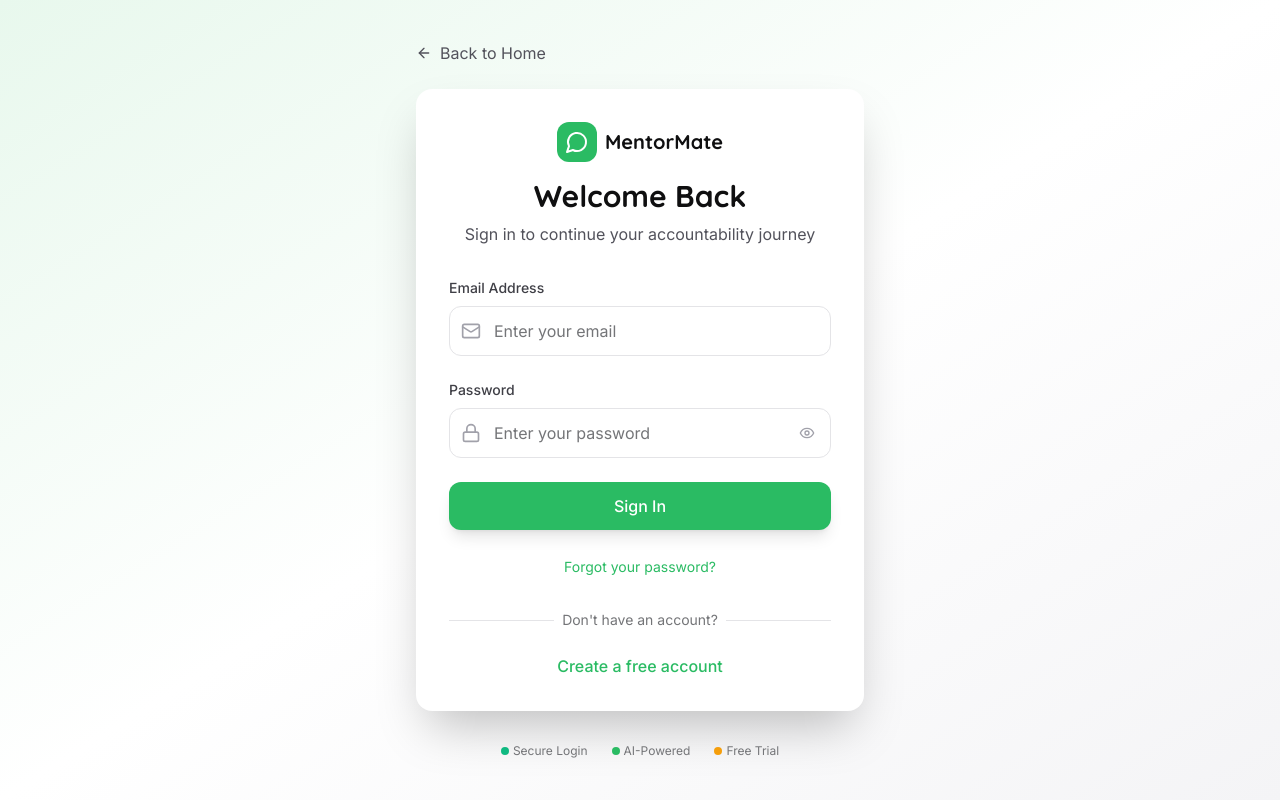
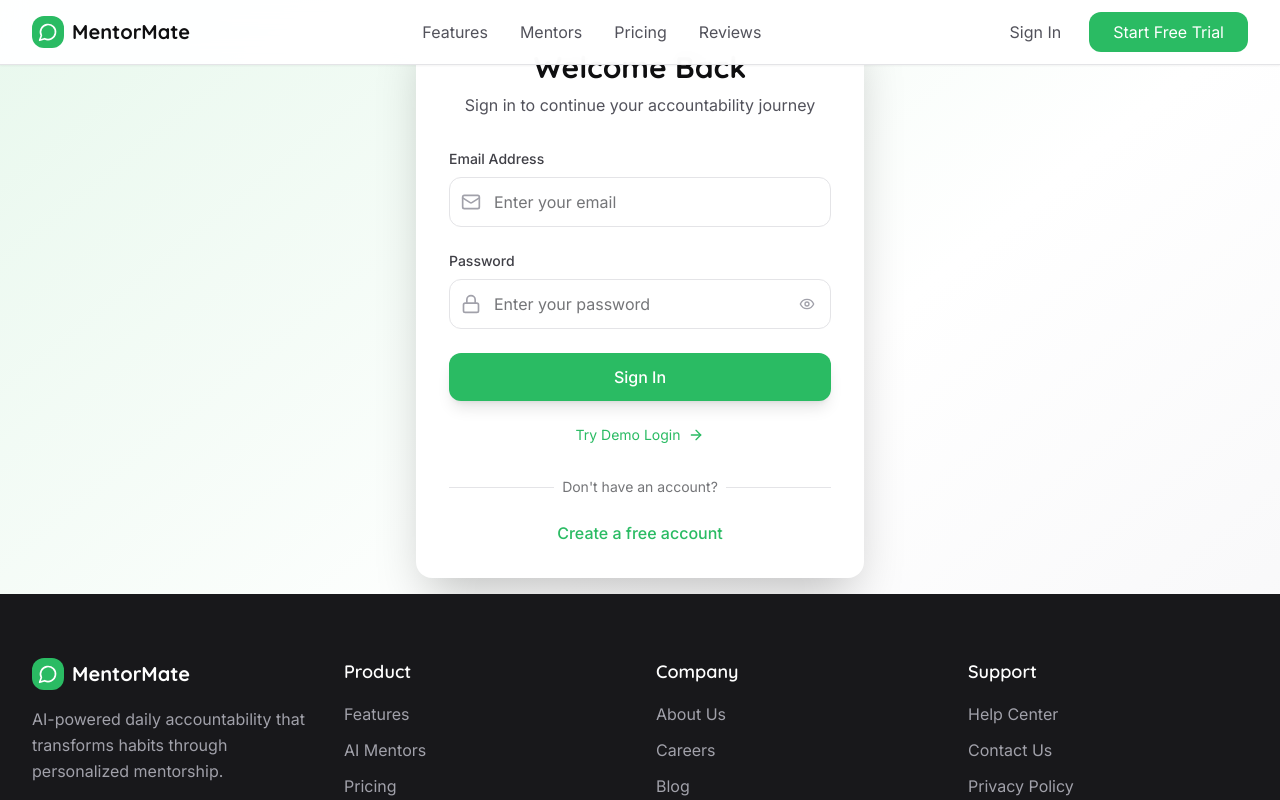
Before and after one commit to msnandhis/mentormate, a React (Vite) app: page /login in a window 1280 px wide. Shown: the top 800 px of the page. Built offline with nearby package versions, Linux system fonts and the light colour scheme; no server answers.

Commit message:
Update Login and Register Pages

```diff
--- a/src/components/auth/LoginPage.tsx
+++ b/src/components/auth/LoginPage.tsx
@@ -1,7 +1,9 @@
 import React, { useState } from 'react';
 import { Link, useNavigate } from 'react-router-dom';
-import { Mail, Lock, Eye, EyeOff, Loader2, ArrowLeft, MessageCircle } from 'lucide-react';
+import { Mail, Lock, Eye, EyeOff, Loader2, ArrowRight } from 'lucide-react';
 import { useAuth } from '../../contexts/AuthContext';
+import { Header } from '../Header';
+import { Footer } from '../Footer';
 
 export const LoginPage: React.FC = () => {
   const navigate = useNavigate();
@@ -22,7 +24,7 @@ export const LoginPage: React.FC = () => {
 
       if (signInError) {
         setError(signInError.message);
-      } else if (data.user) {
+      } else if (data?.user) {
         navigate('/');
       }
     } catch (err: any) {
@@ -32,37 +34,25 @@ export const LoginPage: React.FC = () => {
     }
   };
 
+  const handleDemoLogin = () => {
+    setEmail('nandy@voiceshop.netlify.app');
+    setPassword('nandy@voiceshop.netlify.app');
+  };
+
   return (
-    <div className="min-h-screen bg-gradient-to-br from-primary-50 via-background to-accent flex items-center justify-center p-4">
+    <div className="min-h-screen bg-gradient-to-br from-primary-50 via-background to-accent flex flex-col">
+      <Header />
+
+      <div className="flex-1 flex items-center justify-center p-4">
         <div className="w-full max-w-md">
-        {/* Back Button */}
-        <button
-          onClick={() => navigate('/')}
-          className="mb-6 flex items-center space-x-2 text-neutral-600 hover:text-primary transition-colors group"
-        >
-          <ArrowLeft className="w-4 h-4 group-hover:-translate-x-1 transition-transform" />
-          <span className="font-body">Back to Home</span>
-        </button>
-
           {/* Main Card */}
           <div className="bg-white rounded-2xl p-8 shadow-2xl border border-white/50">
-          {/* Logo & Header */}
-          <div className="text-center mb-8">
-            <div className="flex items-center justify-center space-x-2 mb-4">
-              <div className="w-10 h-10 bg-primary rounded-lg flex items-center justify-center">
-                <MessageCircle className="w-6 h-6 text-white" />
-              </div>
-              <span className="font-heading font-bold text-xl text-foreground">
-                MentorMate
-              </span>
-            </div>
-            <h1 className="font-heading font-bold text-3xl text-foreground mb-2">
+            <h1 className="font-heading font-bold text-3xl text-foreground mb-2 text-center">
               Welcome Back
             </h1>
-            <p className="font-body text-neutral-600">
+            <p className="font-body text-neutral-600 text-center mb-8">
               Sign in to continue your accountability journey
             </p>
-          </div>
 
             {/* Form */}
             <form onSubmit={handleSubmit} className="space-y-6">
@@ -125,10 +115,14 @@ export const LoginPage: React.FC = () => {
               </button>
             </form>
 
-          {/* Forgot Password */}
+            {/* Demo Login */}
             <div className="mt-6 text-center">
-            <button className="font-body text-sm text-primary hover:text-primary-600 transition-colors">
-              Forgot your password?
+              <button
+                onClick={handleDemoLogin}
+                className="font-body text-sm text-primary hover:text-primary-600 transition-colors flex items-center justify-center space-x-2 mx-auto"
+              >
+                <span>Try Demo Login</span>
+                <ArrowRight className="w-4 h-4" />
               </button>
             </div>
 
@@ -154,25 +148,10 @@ export const LoginPage: React.FC = () => {
               </Link>
             </div>
           </div>
-
-        {/* Trust Indicators */}
-        <div className="mt-8 text-center">
-          <div className="flex items-center justify-center space-x-6 text-neutral-500">
-            <div className="flex items-center space-x-1">
-              <div className="w-2 h-2 bg-success rounded-full" />
-              <span className="font-body text-xs">Secure Login</span>
-            </div>
-            <div className="flex items-center space-x-1">
-              <div className="w-2 h-2 bg-primary rounded-full" />
-              <span className="font-body text-xs">AI-Powered</span>
-            </div>
-            <div className="flex items-center space-x-1">
-              <div className="w-2 h-2 bg-warning rounded-full" />
-              <span className="font-body text-xs">Free Trial</span>
         </div>
       </div>
-        </div>
-      </div>
+
+      <Footer />
     </div>
   );
 };
--- a/src/components/auth/RegisterPage.tsx
+++ b/src/components/auth/RegisterPage.tsx
@@ -1,7 +1,9 @@
 import React, { useState } from 'react';
 import { Link, useNavigate } from 'react-router-dom';
-import { Mail, Lock, User, Eye, EyeOff, Loader2, ArrowLeft, MessageCircle, CheckCircle } from 'lucide-react';
+import { Mail, Lock, User, Eye, EyeOff, Loader2, CheckCircle } from 'lucide-react';
 import { useAuth } from '../../contexts/AuthContext';
+import { Header } from '../Header';
+import { Footer } from '../Footer';
 
 export const RegisterPage: React.FC = () => {
   const navigate = useNavigate();
@@ -42,7 +44,7 @@ export const RegisterPage: React.FC = () => {
 
       if (signUpError) {
         setError(signUpError.message);
-      } else if (data.user && !data.session) {
+      } else if (data?.user && !data?.session) {
         setError('Please check your email to confirm your account');
       } else {
         navigate('/');
@@ -61,36 +63,19 @@ export const RegisterPage: React.FC = () => {
   ];
 
   return (
-    <div className="min-h-screen bg-gradient-to-br from-primary-50 via-background to-accent flex items-center justify-center p-4">
+    <div className="min-h-screen bg-gradient-to-br from-primary-50 via-background to-accent flex flex-col">
+      <Header />
+
+      <div className="flex-1 flex items-center justify-center p-4">
         <div className="w-full max-w-md">
-        {/* Back Button */}
-        <button
-          onClick={() => navigate('/')}
-          className="mb-6 flex items-center space-x-2 text-neutral-600 hover:text-primary transition-colors group"
-        >
-          <ArrowLeft className="w-4 h-4 group-hover:-translate-x-1 transition-transform" />
-          <span className="font-body">Back to Home</span>
-        </button>
-
           {/* Main Card */}
           <div className="bg-white rounded-2xl p-8 shadow-2xl border border-white/50">
-          {/* Logo & Header */}
-          <div className="text-center mb-8">
-            <div className="flex items-center justify-center space-x-2 mb-4">
-              <div className="w-10 h-10 bg-primary rounded-lg flex items-center justify-center">
-                <MessageCircle className="w-6 h-6 text-white" />
-              </div>
-              <span className="font-heading font-bold text-xl text-foreground">
-                MentorMate
-              </span>
-            </div>
-            <h1 className="font-heading font-bold text-3xl text-foreground mb-2">
+            <h1 className="font-heading font-bold text-3xl text-foreground mb-2 text-center">
               Create Your Account
             </h1>
-            <p className="font-body text-neutral-600">
+            <p className="font-body text-neutral-600 text-center mb-8">
               Start your journey with AI-powered mentorship
             </p>
-          </div>
 
             {/* Form */}
             <form onSubmit={handleSubmit} className="space-y-6">
@@ -256,42 +241,10 @@ export const RegisterPage: React.FC = () => {
               </Link>
             </div>
           </div>
-
-        {/* Features Preview */}
-        <div className="mt-8 bg-white/50 backdrop-blur-sm rounded-xl p-6 border border-white/50">
-          <div className="text-center mb-4">
-            <h3 className="font-heading font-semibold text-foreground mb-2">
-              What you'll get with MentorMate:
-            </h3>
-          </div>
-          <div className="grid grid-cols-2 gap-4 text-center">
-            <div>
-              <div className="w-8 h-8 bg-primary-100 rounded-lg flex items-center justify-center mx-auto mb-2">
-                <CheckCircle className="w-4 h-4 text-primary" />
-              </div>
-              <p className="font-body text-xs text-neutral-600">AI Mentors</p>
-            </div>
-            <div>
-              <div className="w-8 h-8 bg-primary-100 rounded-lg flex items-center justify-center mx-auto mb-2">
-                <CheckCircle className="w-4 h-4 text-primary" />
-              </div>
-              <p className="font-body text-xs text-neutral-600">Daily Check-ins</p>
-            </div>
-            <div>
-              <div className="w-8 h-8 bg-primary-100 rounded-lg flex items-center justify-center mx-auto mb-2">
-                <CheckCircle className="w-4 h-4 text-primary" />
-              </div>
-              <p className="font-body text-xs text-neutral-600">Progress Tracking</p>
-            </div>
-            <div>
-              <div className="w-8 h-8 bg-primary-100 rounded-lg flex items-center justify-center mx-auto mb-2">
-                <CheckCircle className="w-4 h-4 text-primary" />
-              </div>
-              <p className="font-body text-xs text-neutral-600">Free Trial</p>
         </div>
       </div>
-        </div>
-      </div>
+
+      <Footer />
     </div>
   );
 };
```
Lines whose indentation alone changed are shown as unchanged.
